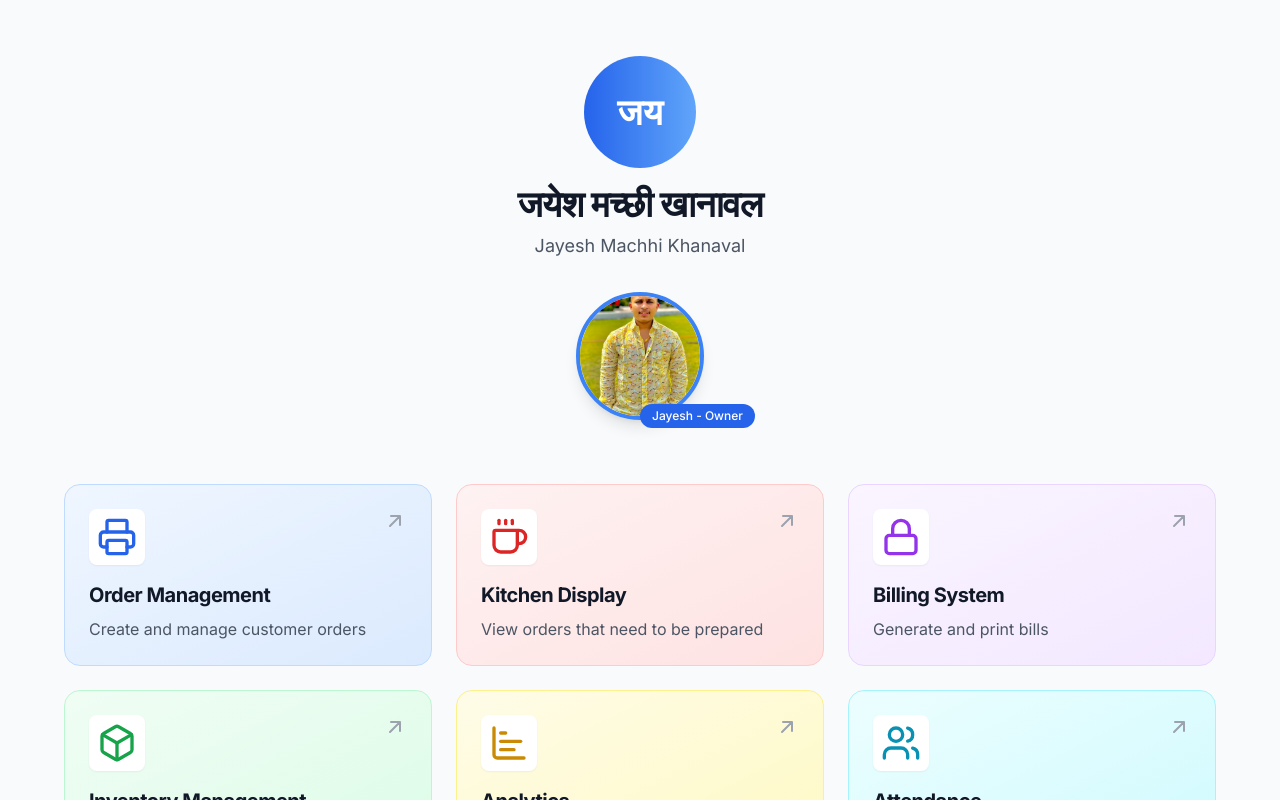
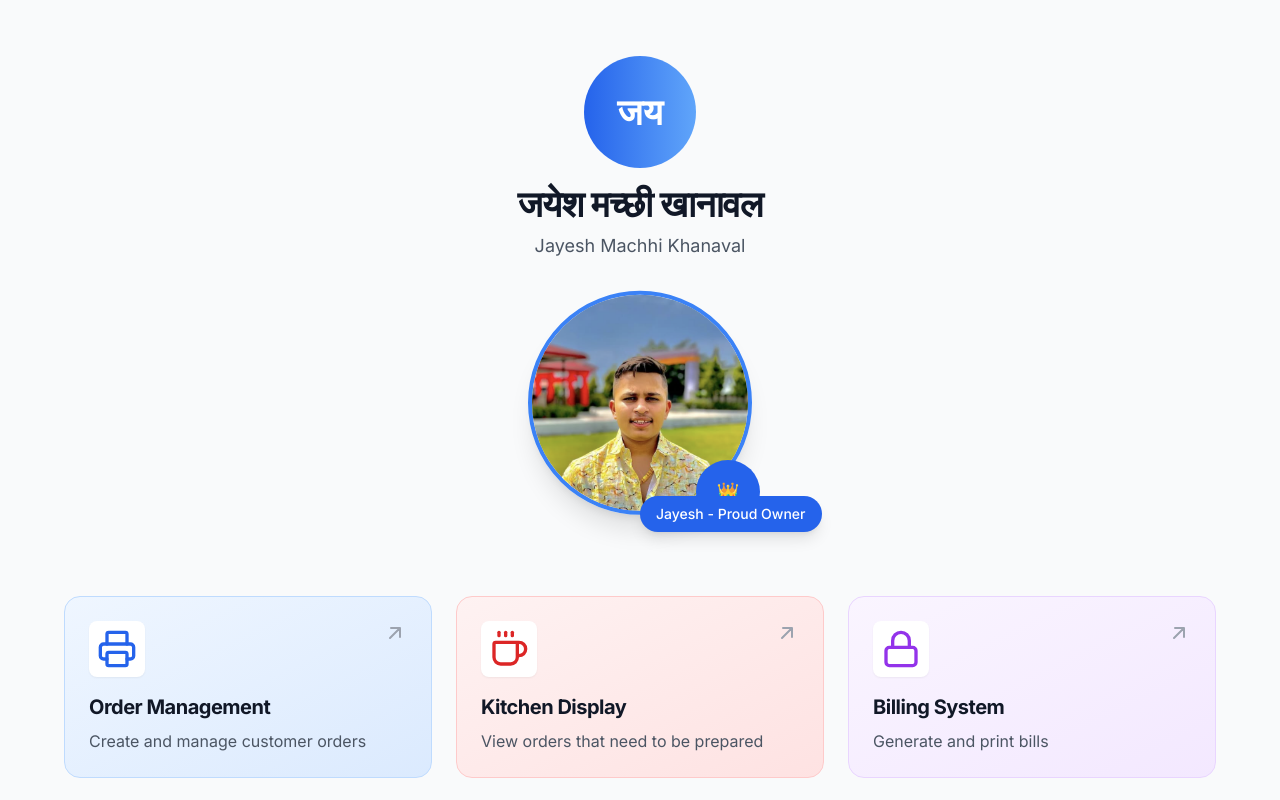
Before and after one commit to Adesh-09/fish-ordering-factory, a React (Vite) app: page / in a window 1280 px wide. Shown: the top 800 px of the page. Built offline with nearby package versions, Linux system fonts and the light colour scheme.

Commit message:
Enhance animated logo
Make the image larger and add animations.

```diff
--- a/src/pages/Index.tsx
+++ b/src/pages/Index.tsx
@@ -73,21 +73,59 @@ const Index = () => {
         initial={{ opacity: 0, y: 20 }}
         animate={{ opacity: 1, y: 0 }}
         transition={{ delay: 0.5, duration: 0.5 }}
-        className="flex justify-center mb-8"
+        className="flex justify-center mb-10"
       >
         <div className="relative">
-          <img
-            src="/lovable-uploads/99f1e3e2-3656-4051-8175-94e4307dd3c7.png"
-            alt="Jayesh - Owner"
-            className="w-32 h-32 rounded-full object-cover border-4 border-blue-500 shadow-lg"
-          />
           <motion.div
-            className="absolute -bottom-2 left-1/2 transform -translate-x-1/2 bg-blue-600 text-white text-xs font-medium px-3 py-1 rounded-full whitespace-nowrap"
+            initial={{ scale: 0.9, opacity: 0 }}
+            animate={{ scale: 1, opacity: 1 }}
+            transition={{
+              delay: 0.6,
+              duration: 0.7,
+              type: "spring",
+              stiffness: 100
+            }}
+            className="relative"
+          >
+            <motion.img
+              src="/lovable-uploads/7d8ba772-c3a0-4ea0-bed6-713a66ab35a6.png"
+              alt="Jayesh - Owner"
+              className="w-48 h-48 md:w-56 md:h-56 rounded-full object-cover border-4 border-blue-500 shadow-xl"
+              whileHover={{
+                scale: 1.05,
+                boxShadow: "0 20px 25px -5px rgba(0, 0, 0, 0.1), 0 10px 10px -5px rgba(0, 0, 0, 0.04)",
+                borderColor: "#3B82F6"
+              }}
+              animate={{
+                y: [0, -8, 0]
+              }}
+              transition={{
+                y: {
+                  repeat: Infinity,
+                  duration: 3,
+                  ease: "easeInOut"
+                }
+              }}
+            />
+            <motion.div
+              className="absolute -bottom-2 -right-2 w-16 h-16 bg-blue-600 rounded-full flex items-center justify-center"
+              initial={{ scale: 0, opacity: 0 }}
+              animate={{ scale: 1, opacity: 1 }}
+              transition={{ delay: 1.2, duration: 0.4, type: "spring" }}
+              whileHover={{ rotate: 10, scale: 1.1 }}
+            >
+              <span className="text-white text-lg font-bold">👑</span>
+            </motion.div>
+          </motion.div>
+
+          <motion.div
+            className="absolute -bottom-4 left-1/2 transform -translate-x-1/2 bg-blue-600 text-white text-sm font-medium px-4 py-2 rounded-full whitespace-nowrap shadow-lg"
             initial={{ opacity: 0, y: 10 }}
             animate={{ opacity: 1, y: 0 }}
-            transition={{ delay: 0.8 }}
+            transition={{ delay: 1, duration: 0.5 }}
+            whileHover={{ scale: 1.05, backgroundColor: "#2563EB" }}
           >
-            Jayesh - Owner
+            Jayesh - Proud Owner
           </motion.div>
         </div>
       </motion.div>
@@ -96,7 +134,7 @@ const Index = () => {
         initial={{ opacity: 0, y: 20 }}
         animate={{ opacity: 1, y: 0 }}
         transition={{ delay: 0.8, duration: 0.5 }}
-        className="max-w-6xl w-full mx-auto mt-4 md:mt-8 grid grid-cols-1 md:grid-cols-2 lg:grid-cols-3 gap-6"
+        className="max-w-6xl w-full mx-auto mt-8 md:mt-10 grid grid-cols-1 md:grid-cols-2 lg:grid-cols-3 gap-6"
       >
         {menuItems.map((item, index) => (
           <Link
```
Also changed, not shown: public/lovable-uploads/7d8ba772-c3a0-4ea0-bed6-713a66ab35a6.png (added).
